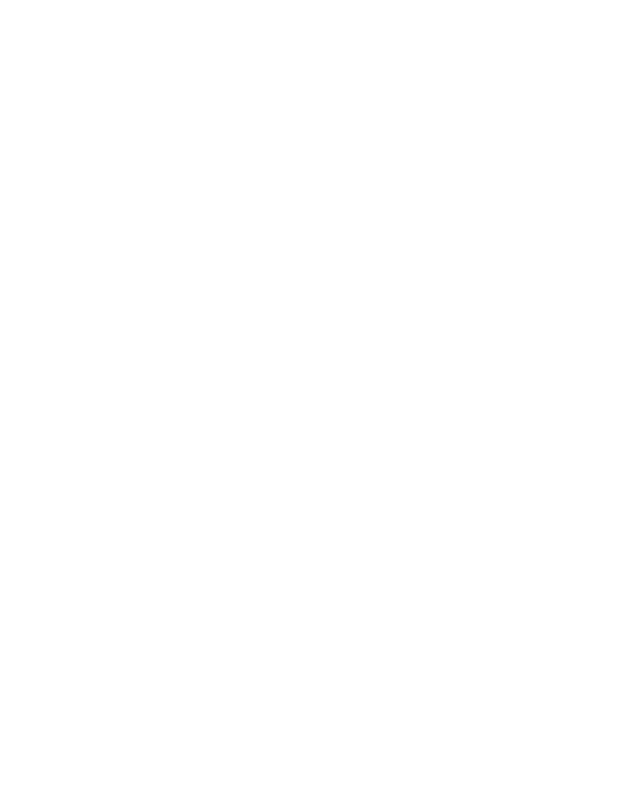
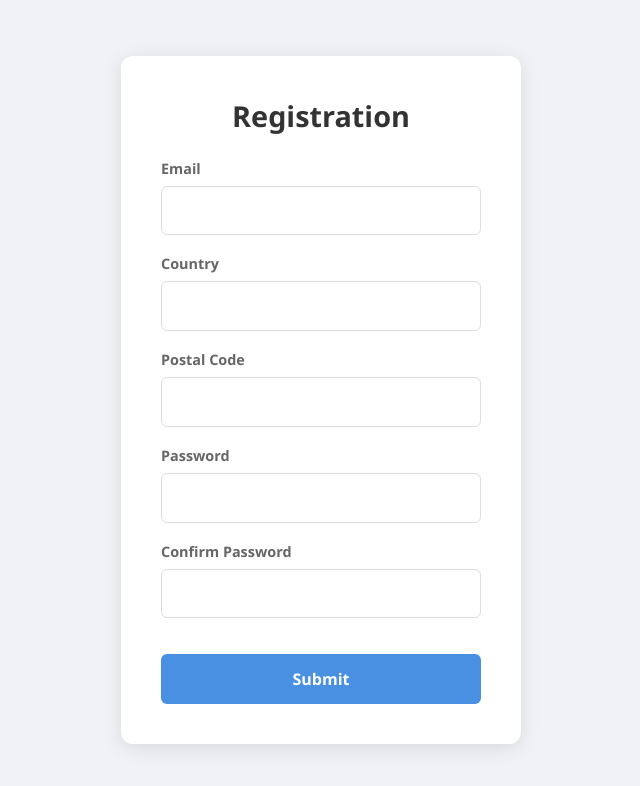
Before and after one commit to Appropriate32/Form-Validation-Practice, a website built with webpack: page src/template.html in a window 1280 px wide. Shown: the whole page, without its empty margins (319-959 px from the left). Built offline with nearby package versions, Linux system fonts and the light colour scheme.

Commit message:
made and styled the form

```diff
--- a/src/index.js
+++ b/src/index.js
@@ -1,3 +1 @@
 import "./styles.css";
-
-const myVar = "    ugly code   ";
--- a/src/styles.css
+++ b/src/styles.css
@@ -1,10 +1,87 @@
-/* reset */
-
+/* 1. RESET & BASE STYLES */
 * {
   margin: 0;
   padding: 0;
   box-sizing: border-box;
   font-family:
-    "Trebuchet MS", "Lucida Sans Unicode", "Lucida Grande", "Lucida Sans",
-    Arial, sans-serif;
+    "Segoe UI", Tahoma, Geneva, Verdana, sans-serif; /* A cleaner font stack */
 }
+
+body {
+  background-color: #f0f2f5; /* Light grey background makes the white form pop */
+  min-height: 100vh; /* Ensures vertical centering works on full screen */
+  display: flex;
+  justify-content: center;
+  align-items: center;
+}
+
+/* 2. THE CARD CONTAINER */
+.container {
+  background-color: white;
+  width: 100%;
+  max-width: 400px; /* Prevents it from getting too wide on desktop */
+  padding: 2.5rem; /* Generous padding inside the card */
+  border-radius: 12px; /* Smooth corners */
+  box-shadow: 0 4px 20px rgba(0, 0, 0, 0.1); /* Soft shadow instead of border */
+}
+
+/* 3. TYPOGRAPHY */
+header {
+  font-size: 1.8rem;
+  font-weight: 700;
+  color: #333;
+  margin-bottom: 1.5rem; /* Pushes the form down */
+  text-align: center; /* Centers the title */
+  border: none; /* Removed the old border */
+}
+
+/* 4. FORM LAYOUT */
+form {
+  display: flex;
+  flex-direction: column;
+  gap: 1.2rem; /* Adds consistent space between every input group */
+}
+
+/* 5. LABELS & INPUTS */
+/* Making the label block-level puts it ABOVE the input */
+.input-field label {
+  display: block;
+  margin-bottom: 0.5rem;
+  font-size: 0.9rem;
+  color: #666;
+  font-weight: 600;
+}
+
+.input-field input {
+  width: 100%; /* Forces input to fill the container width */
+  padding: 0.8rem; /* Makes the input taller and easier to click */
+  border: 1px solid #ddd;
+  border-radius: 6px;
+  font-size: 1rem;
+  transition: border-color 0.3s ease; /* Smooth animation on click */
+}
+
+/* The "Active" state - vital for good UX */
+.input-field input:focus {
+  outline: none;
+  border-color: #4a90e2; /* Blue border when typing */
+  box-shadow: 0 0 0 3px rgba(74, 144, 226, 0.1); /* Subtle blue glow */
+}
+
+/* 6. THE BUTTON */
+button {
+  background-color: #4a90e2; /* Nice modern blue */
+  color: white;
+  padding: 0.9rem;
+  border: none;
+  border-radius: 6px;
+  font-size: 1rem;
+  font-weight: 600;
+  cursor: pointer;
+  margin-top: 1rem;
+  transition: background-color 0.2s;
+}
+
+button:hover {
+  background-color: #357abd; /* Darker blue on hover */
+}
--- a/src/template.html
+++ b/src/template.html
@@ -3,7 +3,34 @@
   <head>
     <meta charset="UTF-8" />
     <meta name="viewport" content="width=device-width, initial-scale=1.0" />
-    <title>Document</title>
+    <title>Registration Form</title>
   </head>
-  <body></body>
+  <body>
+    <div class="container">
+      <header>Registration</header>
+      <form action="#">
+        <div class="input-field">
+          <label for="email">Email</label>
+          <input type="email" id="email" />
+        </div>
+        <div class="input-field">
+          <label for="country">Country</label>
+          <input type="text" id="country" />
+        </div>
+        <div class="input-field">
+          <label for="postal">Postal Code</label>
+          <input type="number" id="postal" />
+        </div>
+        <div class="input-field">
+          <label for="password">Password</label>
+          <input type="password" id="password" />
+        </div>
+        <div class="input-field">
+          <label for="confirm-password">Confirm Password</label>
+          <input type="password" id="confirm-password" />
+        </div>
+        <button type="submit">Submit</button>
+      </form>
+    </div>
+  </body>
 </html>
```
